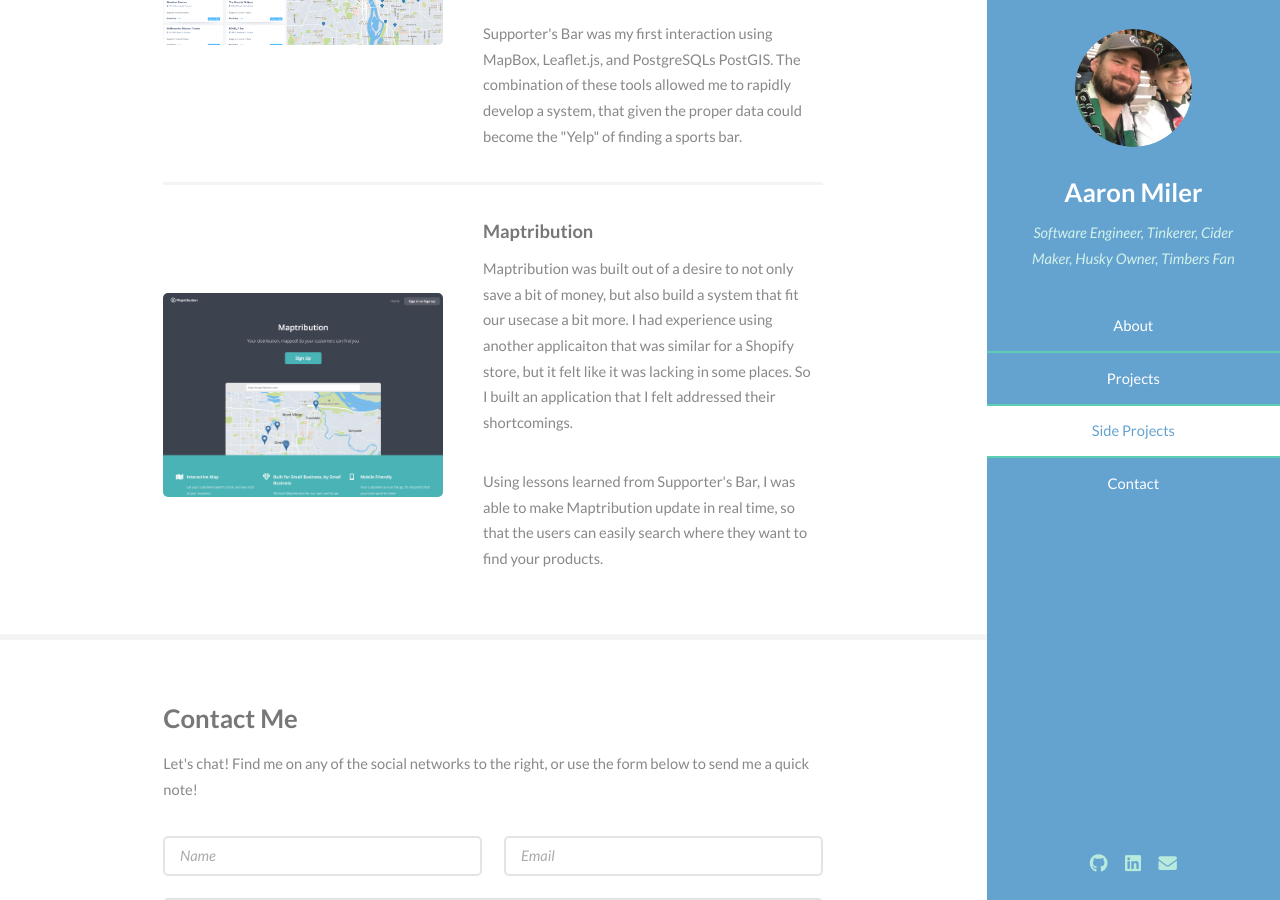
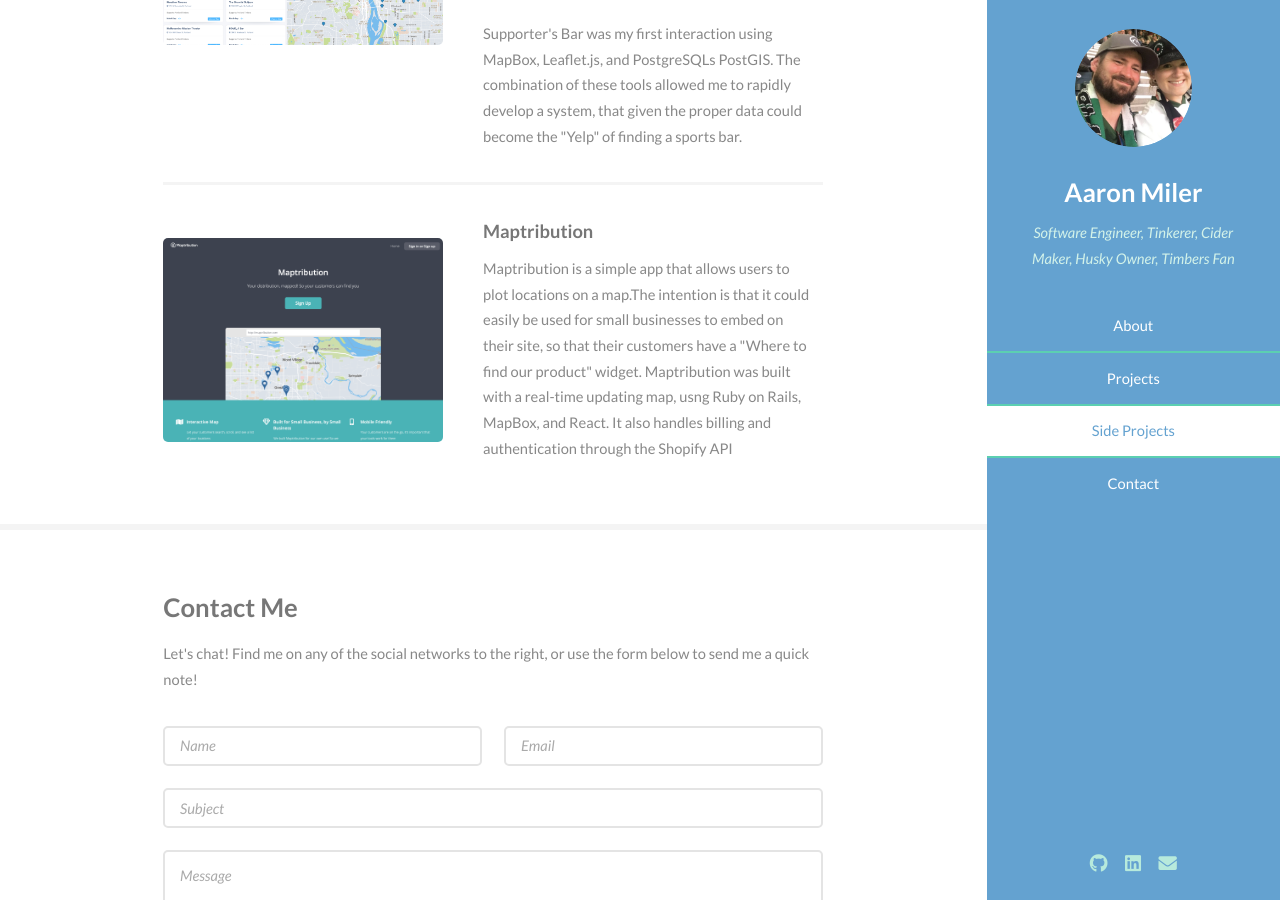
Before and after one commit to aaronmiler/aaronmiler.com, a Jekyll site: the page built from index.html, in a window 1280 px wide and 900 px high, scrolled down 3222 px. Built offline with Jekyll 4.4.1, drawn with Linux system fonts in a browser that asks for light colours.

Commit message:
Small update for maptribution

```diff
--- a/_includes/side_projects.html
+++ b/_includes/side_projects.html
@@ -20,16 +20,11 @@
   <div class="inner">
     <h4>Maptribution</h4>
     <p>
-      Maptribution was built out of a desire to not only save a bit of money, but
-      also build a system that fit our usecase a bit more. I had experience using
-      another applicaiton that was similar for a Shopify store, but it felt like it
-      was lacking in some places. So I built an application that I felt addressed
-      their shortcomings.
-    </p>
-    <p>
-      Using lessons learned from Supporter's Bar, I was able to make Maptribution
-      update in real time, so that the users can easily search where they want to
-      find your products.
+      Maptribution is a simple app that allows users to plot locations on a map.The
+      intention is that it could easily be used for small businesses to embed on their site,
+      so that their customers have a "Where to find our product" widget. Maptribution
+      was built with a real-time updating map, usng Ruby on Rails, MapBox, and React.
+      It also handles billing and authentication through the Shopify API
     </p>
   </div>
 </article>
```
